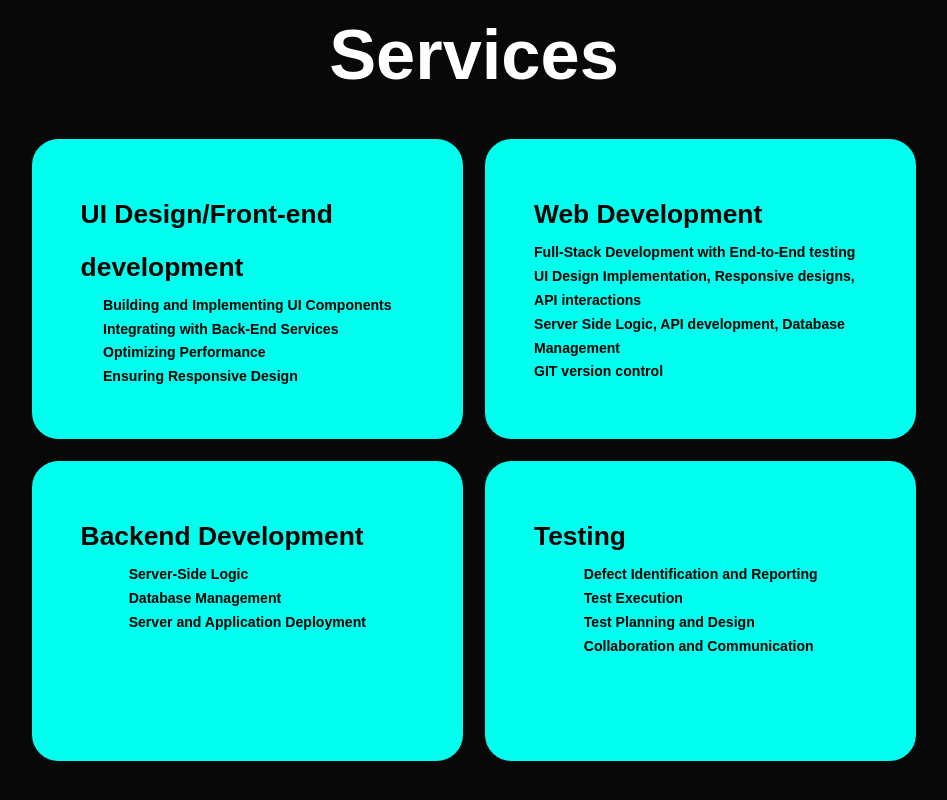
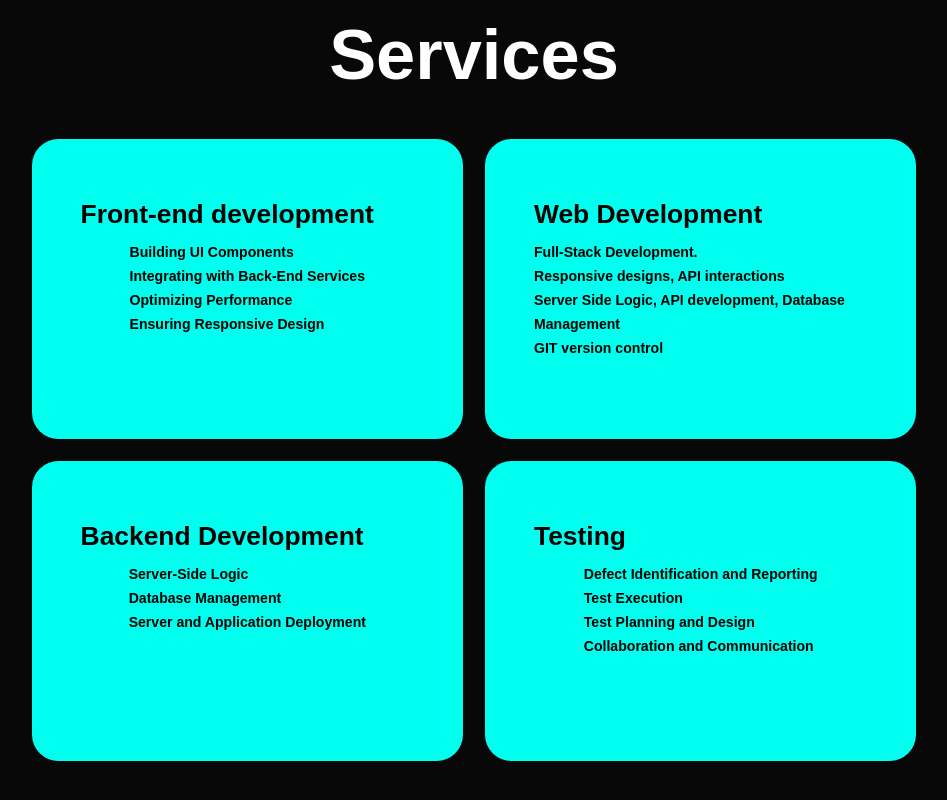
Before and after one commit to gillkartik12/My_Portfolio, a plain HTML site: page index.html in a window 1280 px wide. Shown: the part 3730-4530 px from the top of the page, without its empty margins (166-1113 px from the left). Drawn offline with nearby package versions, Linux system fonts and the light colour scheme.

Commit message:
first commit

```diff
--- a/index.html
+++ b/index.html
@@ -164,8 +164,8 @@
         <div class="services-container">
             <div class="service-box">
                 <div class="service-info">
-                    <h4>UI Design/Front-end development</h4>
-                    <p> Building and Implementing UI Components
+                    <h4>Front-end development</h4>
+                    <p> Building UI Components
                         <br> Integrating with Back-End Services
                         <br> Optimizing Performance
                         <br> Ensuring Responsive Design
@@ -177,8 +177,8 @@
             <div class="service-box">
                 <div class="service-info">
                     <h4>Web Development</h4>
-                    <p>Full-Stack Development with End-to-End testing
-                        <br> UI Design Implementation, Responsive designs, API interactions
+                    <p>Full-Stack Development.
+                        <br> Responsive designs, API interactions
                         <br> Server Side Logic, API development, Database Management
                         <br>GIT version control
                     </p>
```
